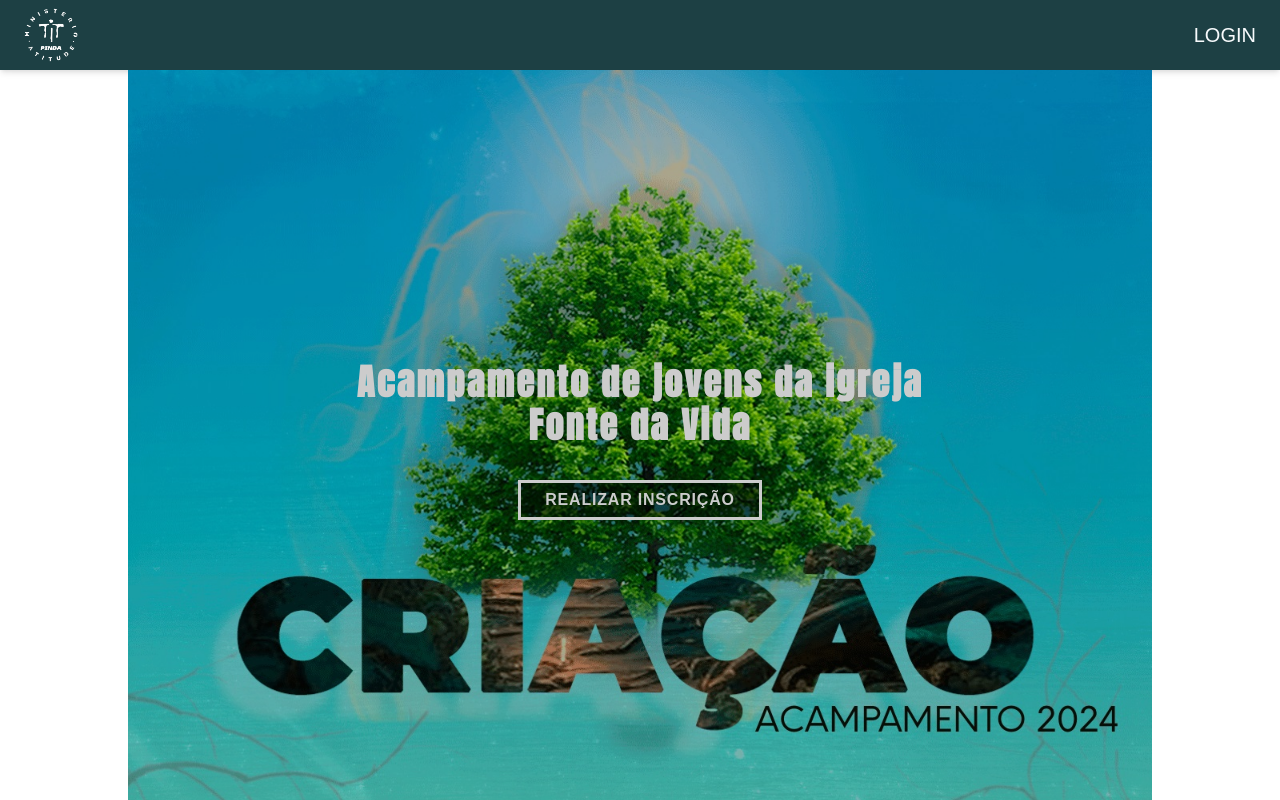
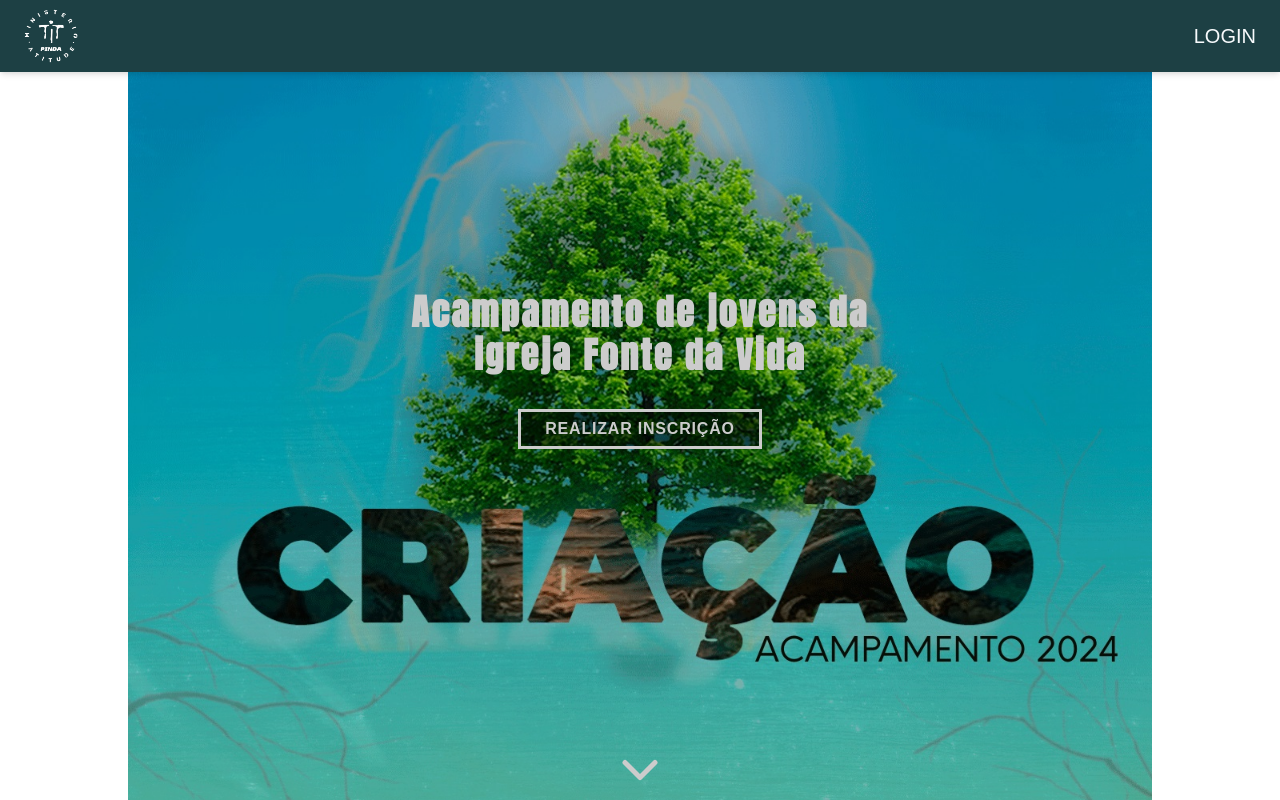
Before and after one commit to wellingtongmota/camping-fonte, a React (Vite) app: page / in a window 1280 px wide. Built offline with nearby package versions, Linux system fonts and the light colour scheme.

Commit message:
Alteração nos espaçamentos

```diff
--- a/src/components/Banner.jsx
+++ b/src/components/Banner.jsx
@@ -28,6 +28,7 @@
         maxW='xl'
         h='full'
         gap={8}
+        px={2}
       >
         <Heading textAlign='center' lineHeight='120%'>Acampamento de jovens da igreja Fonte da Vida</Heading>
 
--- a/src/components/Wrapper.jsx
+++ b/src/components/Wrapper.jsx
@@ -4,7 +4,8 @@
 const Wrapper = ({ children, props }) => {
   return (
     <Flex
-      py={12}
+      py={[8, 12]}
+      px={2}
       w='full'
       flexDirection='column'
       {...props}
--- a/src/components/navbar/Navbar.jsx
+++ b/src/components/navbar/Navbar.jsx
@@ -5,7 +5,11 @@
 const Navbar = () => {
   return (
     <Flex
-      w='100%'
+      position='fixed'
+      zIndex={1}
+      top={0}
+      left={0}
+      w='full'
       h='4.5rem'
       bg='teal.900'
       textColor='gray.50'
--- a/src/routes/Home.jsx
+++ b/src/routes/Home.jsx
@@ -2,7 +2,6 @@
 import Container from '../components/Container'
 import Banner from '../components/Banner'
 import Activities from '../components/Activities'
-import { Flex } from '@chakra-ui/react'
 
 const Home = () => {
   return (
```
